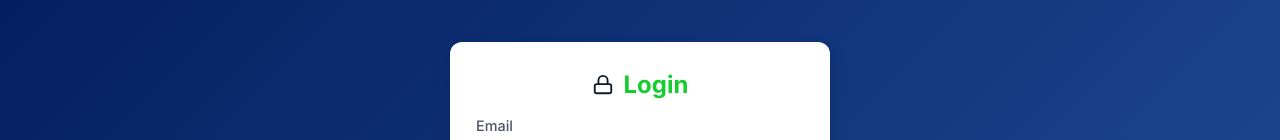
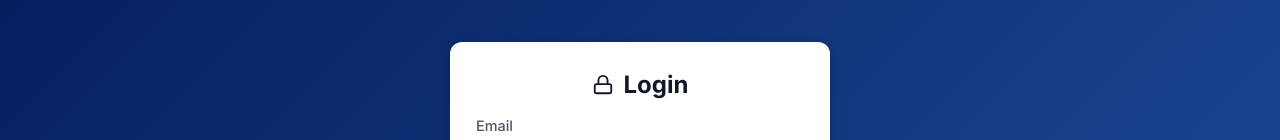
Before and after one commit to Frippanhono/ToDo, a React (Vite) app: page / in a window 1280 px wide. Shown: the part 250-390 px from the top of the page. Built offline with nearby package versions, Linux system fonts and the light colour scheme.

Commit message:
Revert "fix: test the auto github action page - update title color in LoginCard"
This reverts commit 07aa818cff898beb925fa1b092f63fa77f8901df.

```diff
--- a/src/components/LoginCard.tsx
+++ b/src/components/LoginCard.tsx
@@ -98,7 +98,7 @@ const Title = styled.h2`
   margin: 0;
   font-size: 24px;
   font-weight: 700;
-  color: #15ce2eff;
+  color: #111827;
 `;
 
 interface LockIconProps extends React.SVGProps<SVGSVGElement> {
```
